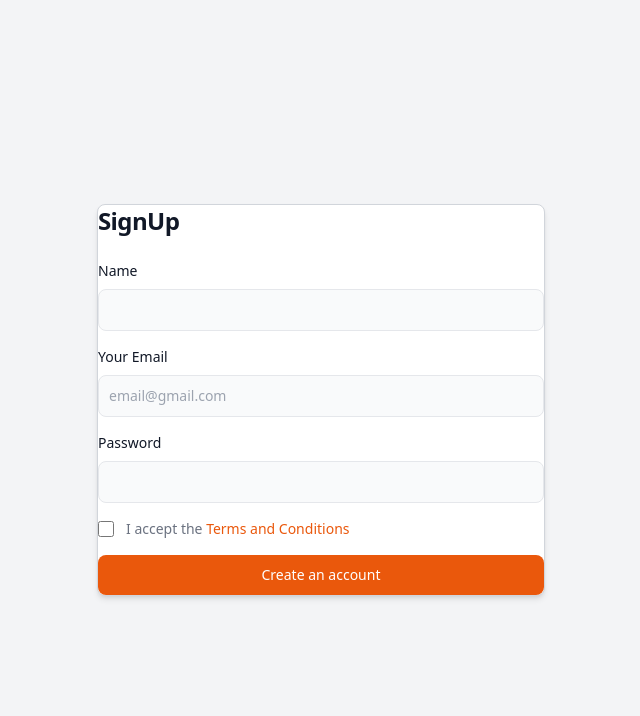
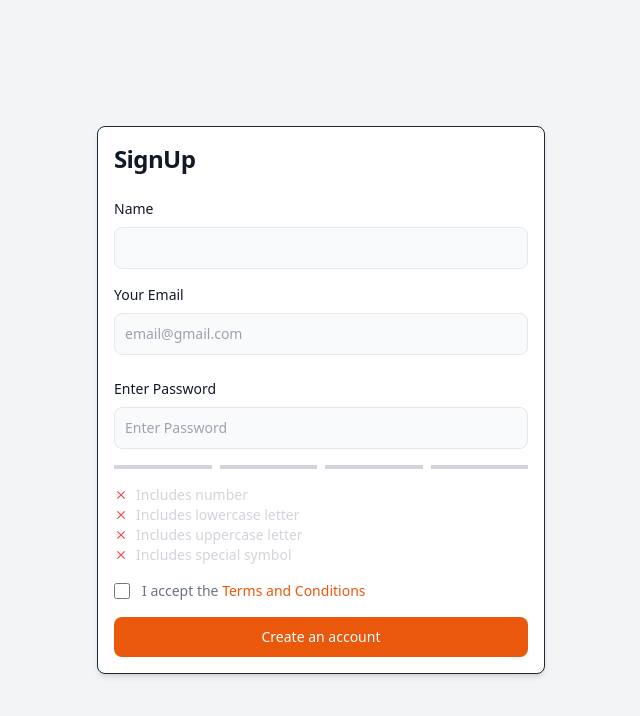
Before and after one commit to bad-Al-code/TailwindCSSComponents, a React (Vite) app: page / in a window 1280 px wide. Shown: the top 716 px of the page, without its empty margins (319-959 px from the left). Built offline with nearby package versions, Linux system fonts and the light colour scheme.

Commit message:
fix(input): make sure it set the value when user type

```diff
--- a/package.json
+++ b/package.json
@@ -10,9 +10,9 @@
     "preview": "vite preview"
   },
   "dependencies": {
-    "@tabler/icons": "^3.19.0",
     "react": "^18.3.1",
-    "react-dom": "^18.3.1"
+    "react-dom": "^18.3.1",
+    "react-icons": "^5.3.0"
   },
   "devDependencies": {
     "@eslint/js": "^9.11.1",
--- /dev/null
+++ b/src/components/PasswordStrengthProgressBar.tsx
@@ -0,0 +1,111 @@
+import { FaCheck } from "react-icons/fa6";
+import { IoMdClose } from "react-icons/io";
+import React, { useState } from "react";
+
+import Input from "./forms/Input";
+
+interface Requirement {
+  re: RegExp;
+  label: string;
+}
+
+const requirements: Requirement[] = [
+  { re: /[0-9]/, label: "Includes number" },
+  { re: /[a-z]/, label: "Includes lowercase letter" },
+  { re: /[A-Z]/, label: "Includes uppercase letter" },
+  { re: /[$&+,:;=?@#|'<>.^*()%!-]/, label: "Includes special symbol" },
+];
+
+function getStrength(password: string): number {
+  if (password.length < 5) {
+    return 10;
+  }
+
+  let multiplier = password.length > 5 ? 0 : 1;
+
+  requirements.forEach((requirement) => {
+    if (!requirement.re.test(password)) {
+      multiplier += 1;
+    }
+  });
+
+  return Math.max(100 - (100 / (requirements.length + 1)) * multiplier, 10);
+}
+
+function getStrengthColor(strength: number): string {
+  switch (true) {
+    case strength < 30:
+      return "bg-red-500";
+    case strength < 50:
+      return "bg-orange-500";
+    case strength < 70:
+      return "bg-yellow-500";
+    default:
+      return "bg-green-500";
+  }
+}
+
+const PasswordStrengthMeter: React.FC = () => {
+  const [password, setPassword] = useState<string>("");
+
+  const strength = getStrength(password);
+  const strengthColor = getStrengthColor(strength);
+
+  return (
+    <div className="max-w-md mx-auto mt-6">
+      <Input
+        label="Enter Password"
+        name="Password"
+        type="password"
+        value={password}
+        required
+        onChange={(event) => setPassword(event.target.value)}
+        placeholder="Enter Password"
+      />
+
+      <div className="flex justify-between gap-2 mt-2">
+        <div className="w-full h-1 bg-gray-300">
+          <div
+            className={`h-1 ${password.length > 0 ? strengthColor : ""}`}
+            style={{ width: "100%" }}
+          />
+        </div>
+        <div className="w-full h-1 bg-gray-300">
+          <div
+            className={`h-1 ${strength < 30 ? "" : strengthColor}`}
+            style={{ width: strength < 30 ? "0%" : "100%" }}
+          />
+        </div>
+        <div className="w-full h-1 bg-gray-300">
+          <div
+            className={`h-1 ${strength < 50 ? "" : strengthColor}`}
+            style={{ width: strength < 50 ? "0%" : "100%" }}
+          />
+        </div>
+        <div className="w-full h-1 bg-gray-300">
+          <div
+            className={`h-1 ${strength < 70 ? "" : strengthColor}`}
+            style={{ width: strength < 70 ? "0%" : "100%" }}
+          />
+        </div>
+      </div>
+
+      <ul className="mt-4 text-sm text-gray-300">
+        {requirements.map((req, index) => (
+          <li key={index} className="flex items-center">
+            <span
+              className={`mr-2 ${
+                req.re.test(password) ? "text-green-500" : "text-red-500"
+              }`}
+            >
+              {req.re.test(password) ? <FaCheck /> : <IoMdClose />}
+            </span>
+            {req.label}
+          </li>
+        ))}
+      </ul>
+    </div>
+  );
+};
+
+export default PasswordStrengthMeter;
--- a/src/components/forms/FormWrapper.tsx
+++ b/src/components/forms/FormWrapper.tsx
@@ -5,7 +5,7 @@ interface FormWrapperProps {
 
 const FormWrapper: React.FC<FormWrapperProps> = ({ title, children }) => {
   return (
-    <div className="space-y-4 md:space-y-6 max-w-md w-full mx-auto p-6 bg-white rounded-lg shadow-md border border-gray-300 dark:border md:mt-0 sm:max-w-md xl:p-0 dark:bg-gray-800 dark:border-gray-700">
+    <div className="space-y-4 md:space-y-6 max-w-md w-full mx-auto p-4  bg-white rounded-lg shadow-md border border-gray-800 dark:border md:mt-0 sm:max-w-md xl:p-4 dark:bg-gray-800 dark:border-gray-700">
       <h2 className="text-2xl font-bold leading-tight tracking-tight text-gray-900 md:text-2xl dark:text-white">
         {title}
       </h2>
--- a/src/pages/SignupPage.tsx
+++ b/src/pages/SignupPage.tsx
@@ -3,6 +3,7 @@ import Input from "../components/forms/Input";
 import Button from "../components/Button";
 import FormWrapper from "../components/forms/FormWrapper";
 import Checkbox from "../components/Checkbox";
+import PasswordStrengthMeter from "../components/PasswordStrengthProgressBar";
 
 const SignUpFormPage: React.FC = () => {
   const [formData, setFormData] = useState({
@@ -20,7 +21,11 @@ const SignUpFormPage: React.FC = () => {
     e.preventDefault();
   };
   const handleInputChange = (e: React.ChangeEvent<HTMLInputElement>) => {
-    e.preventDefault();
+    const { name, value } = e.target;
+    setFormData((prevData) => ({
+      ...prevData,
+      [name]: value,
+    }));
   };
   return (
     <FormWrapper title="SignUp">
@@ -46,16 +51,7 @@ const SignUpFormPage: React.FC = () => {
           onChange={handleInputChange}
         />
 
-        <Input
-          label="Password"
-          type="password"
-          name="password"
-          placeholder=""
-          required
-          fullWidth
-          value={formData.password}
-          onChange={handleInputChange}
-        />
+        <PasswordStrengthMeter />
 
         <Checkbox
           id="terms"
--- a/tailwind.config.js
+++ b/tailwind.config.js
@@ -1,6 +1,6 @@
 /** @type {import('tailwindcss').Config} */
 export default {
-  darkMode: "class",
+  darkMode: "media",
   content: ["./index.html", "./src/**/*.{js,ts,jsx,tsx}"],
   theme: {
     extend: {
```
Also changed, not shown: 1 other file (tests, documents, lock files or other folders).
